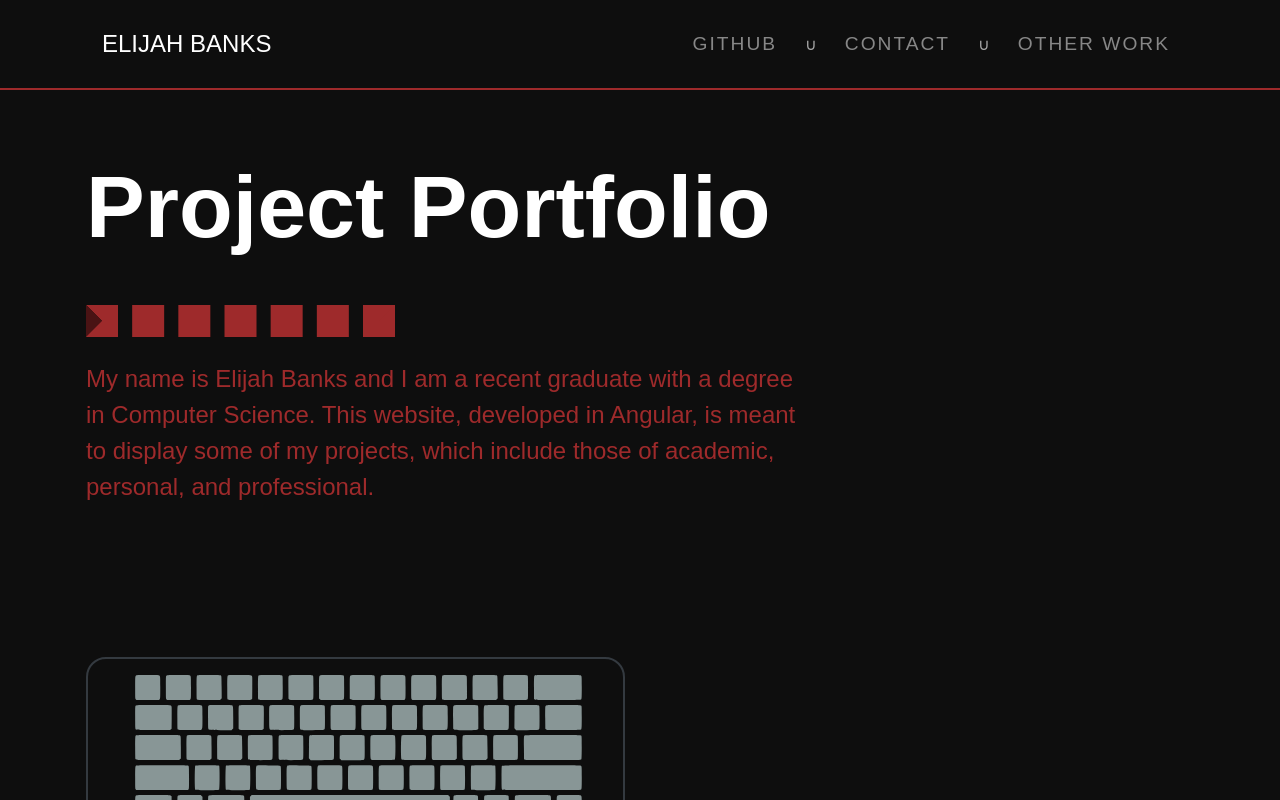
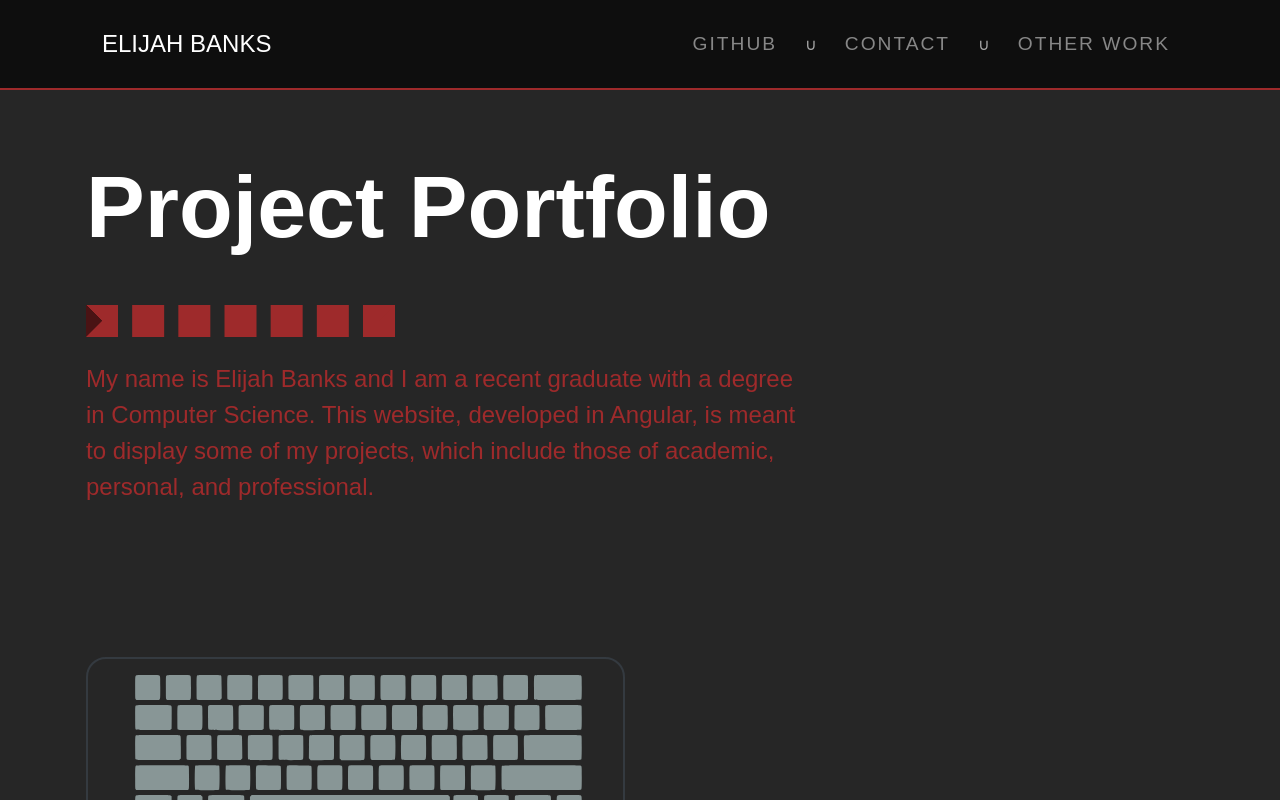
Before and after one commit to ejoebanks/eliweb, an Angular app: page / in a window 1280 px wide. Shown: the top 800 px of the page. Built offline with nearby package versions, Linux system fonts and the light colour scheme; a web font is replaced by a local one.

Commit message:
Changed background color, added body color to main css

```diff
--- a/src/app/app.component.css
+++ b/src/app/app.component.css
@@ -1,9 +1,11 @@
 body {
-background: #0e0e0e;
-font-family: "Myriad Pro", Myriad, "Liberation Sans", "Nimbus Sans L", "Helvetica Neue", Helvetica, Arial, sans-serif;}
+background: #262626;
+font-family: "Myriad Pro", Myriad, "Liberation Sans", "Nimbus Sans L", "Helvetica Neue", Helvetica, Arial, sans-serif;
+text-align: left;
+color: #fff}
 
 .page-container {
   position: relative;
   min-height: 100vh;
-  background-color: #0e0e0e;
+  background-color: #262626;
 }
```
